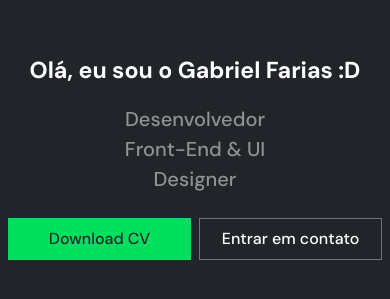
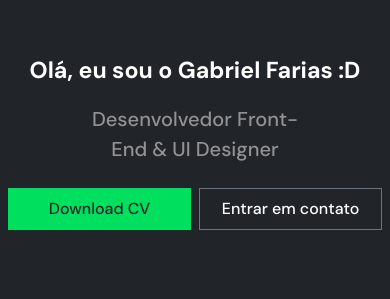
Before and after one commit to gabrielfltop/portfolio, a plain HTML site: page index.html in a window 390 px wide. Shown: the part 51-350 px from the top of the page. Drawn offline with Linux system fonts and the light colour scheme.

Commit message:
fixing responsiveness

```diff
--- a/index.html
+++ b/index.html
@@ -60,7 +60,7 @@
                             sou o
                             Gabriel Farias :D</h1>
                         <p
-                            class="card-text text-white-50 text-center text-md-start fs-5 fw-500 mt-3 mb-4 col-7 col-sm-5 col-md-12 d-flex justify-content-center justify-content-md-start">
+                            class="card-text text-white-50 text-center text-md-start fs-5 fw-500 mt-3 mb-4 col-8 col-sm-5 col-md-9 col-lg-12 d-flex justify-content-center justify-content-md-start">
                             Desenvolvedor Front-End & UI Designer</p>
                         <div
                             class="col gap-2 d-flex justify-content-center justify-content-md-start row-cols-2 row-cols-xl-3">
```
